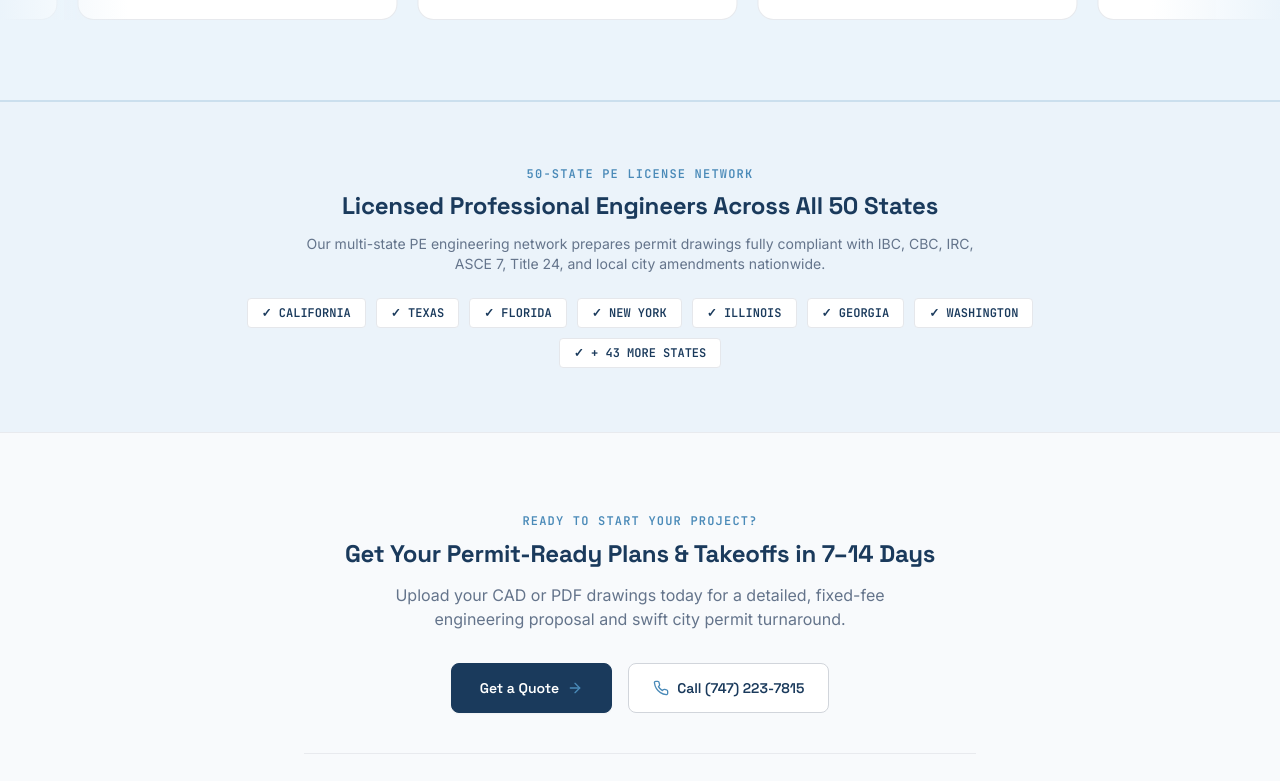
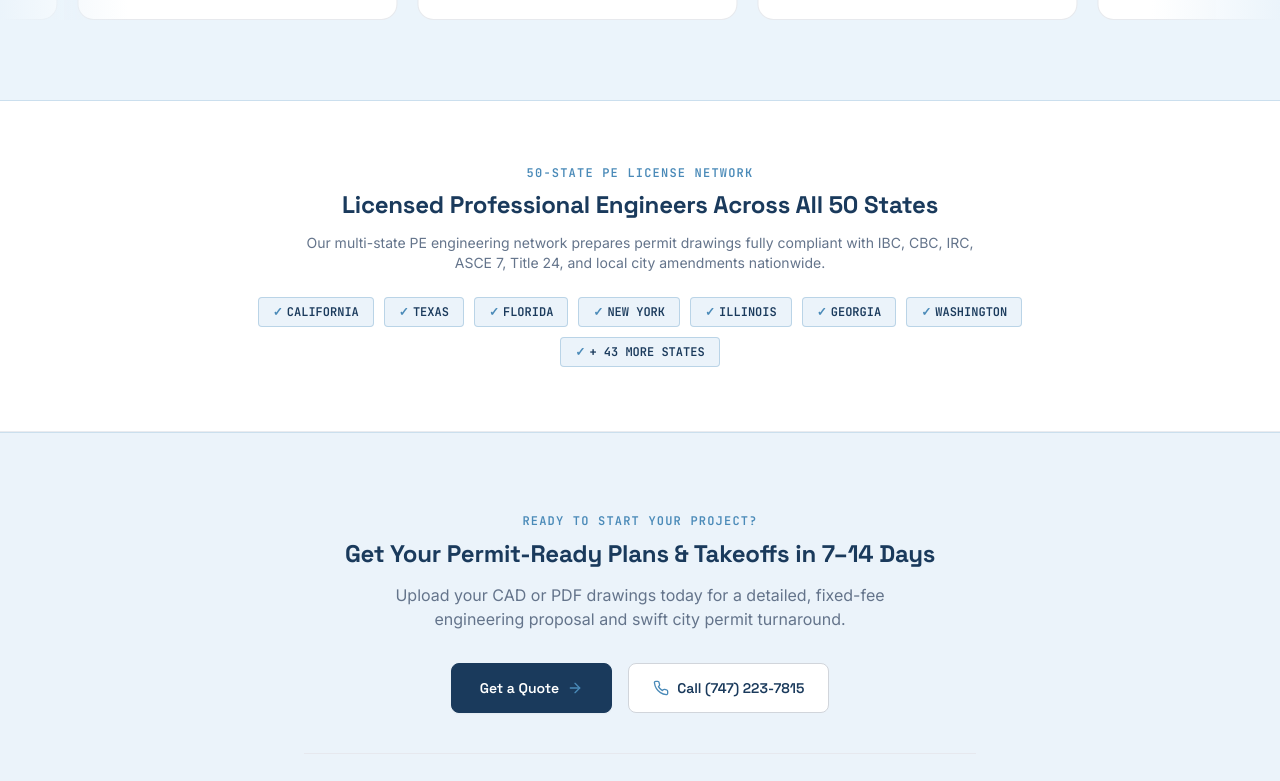
Before and after one commit to shehz-max/Bid-Dimension, a Next.js app: page / in a window 1280 px wide. Shown: the part 3459-4240 px from the top of the page. Built offline with nearby package versions, Linux system fonts and the light colour scheme.

Commit message:
fix: calibrate alternating section color rhythm between Software Suite, 50-State Network, and CTA Banner

```diff
--- a/components/organisms/CtaBanner.tsx
+++ b/components/organisms/CtaBanner.tsx
@@ -25,7 +25,7 @@ export const CtaBanner: React.FC<CtaBannerProps> = ({
   phoneHref = 'tel:7472237815',
 }) => {
   return (
-    <section className="py-16 sm:py-20 bg-[#F8FAFC] border-t border-gray-200/80 text-bd-navy relative">
+    <section className="py-16 sm:py-20 bg-[#EBF3FA] border-t border-[#4A8AB8]/20 text-bd-navy relative">
       <div className="max-w-[1280px] mx-auto px-5 sm:px-8 lg:px-12 text-center">
         {/* Eyebrow Tagline */}
         <FadeInUp>
--- a/components/organisms/NationwideLicenseSection.tsx
+++ b/components/organisms/NationwideLicenseSection.tsx
@@ -6,7 +6,7 @@ import { FadeInUp } from '@/components/animation/FadeInUp';
 
 export const NationwideLicenseSection: React.FC = () => {
   return (
-    <section className="py-14 sm:py-16 bg-[#EBF3FA] border-t border-[#4A8AB8]/20 text-bd-navy text-center relative">
+    <section className="py-14 sm:py-16 bg-white border-b border-gray-200/80 text-bd-navy text-center relative">
       <div className="max-w-4xl mx-auto px-5 sm:px-8">
         <FadeInUp>
           <span className="font-mono text-xs font-semibold uppercase tracking-widest text-bd-blue mb-2 block">
@@ -29,8 +29,12 @@ export const NationwideLicenseSection: React.FC = () => {
         <FadeInUp delay={0.3}>
           <div className="flex flex-wrap items-center justify-center gap-2.5 font-mono text-xs text-bd-navy">
             {['CALIFORNIA', 'TEXAS', 'FLORIDA', 'NEW YORK', 'ILLINOIS', 'GEORGIA', 'WASHINGTON', '+ 43 MORE STATES'].map((state) => (
-              <span key={state} className="px-3.5 py-1.5 bg-white border border-gray-200 rounded-md shadow-xs font-semibold">
-                ✓ {state}
+              <span
+                key={state}
+                className="px-3.5 py-1.5 bg-[#EBF3FA] border border-[#4A8AB8]/30 rounded-md shadow-2xs font-semibold text-bd-navy hover:bg-bd-navy hover:text-white transition-colors cursor-default"
+              >
+                <span className="text-bd-blue font-bold mr-1">✓</span>
+                {state}
               </span>
             ))}
           </div>
```
